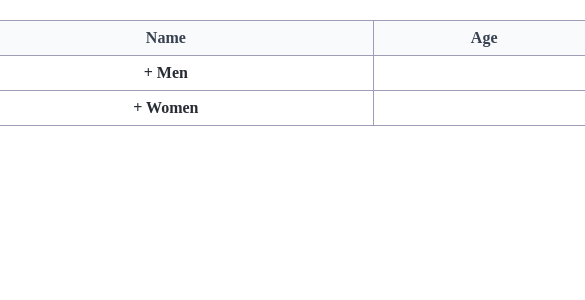
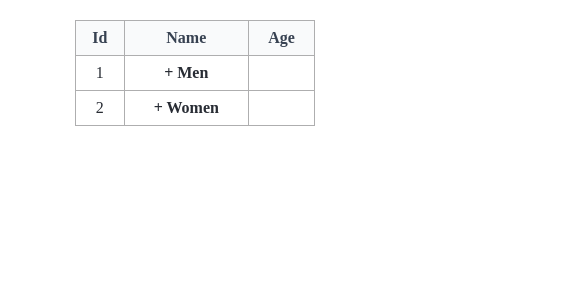
Before and after one commit to vikeyvignes/TreeTable.github.io, a React (Create React App) app: page / in a window 390 px wide. Shown: the top 300 px of the page, 585 px wide, since content can reach past the window. Built offline with nearby package versions, Linux system fonts and the light colour scheme.

Commit message:
treetable

```diff
--- a/src/Table.js
+++ b/src/Table.js
@@ -63,7 +63,7 @@
                                 <tr>
                                         <td className="userId">{value.id}</td>
                                         <td className="genderName">{value.name}</td>
-                                        <td>{value.age}</td>
+                                        <td className="userage">{value.age}</td>
                                 </tr>
                             ))}
                             <tr>
@@ -75,7 +75,7 @@
                                 <tr>
                                         <td className="userId">{value.id}</td>
                                         <td className="genderName">{value.name}</td>
-                                        <td>{value.age}</td>
+                                        <td className="userage">{value.age}</td>
                                 </tr>
                             ))}
                             <tr>
@@ -87,7 +87,7 @@
                                 <tr>
                                         <td className="userId">{value.id}</td>
                                         <td className="genderName">{value.name}</td>
-                                        <td>{value.age}</td>
+                                        <td className="userage">{value.age}</td>
                                 </tr>
                             ))}
                             </>
@@ -103,7 +103,7 @@
                                 <tr>
                                         <td className="userId">{value.id}</td>
                                         <td className="genderName">{value.name}</td>
-                                        <td>{value.age}</td>
+                                        <td className="userage">{value.age}</td>
                                 </tr>
                             ))}
                             <tr>
@@ -115,7 +115,7 @@
                                 <tr>
                                         <td className="userId">{value.id}</td>
                                         <td className="genderName">{value.name}</td>
-                                        <td>{value.age}</td>
+                                        <td className="userage">{value.age}</td>
                                 </tr>
                             ))}
                             <tr>
@@ -127,7 +127,7 @@
                                 <tr>
                                         <td className="userId">{value.id}</td>
                                         <td className="genderName">{value.name}</td>
-                                        <td>{value.age}</td>
+                                        <td className="userage">{value.age}</td>
                                 </tr>
                             ))}
                             </>
--- a/src/table.css
+++ b/src/table.css
@@ -3,19 +3,22 @@
     display: flex;
     justify-content: center;
     align-items: center;
+    border-radius: 15px;
   }
 
   table {
     border-collapse: collapse;
     width: 100%;
+    border-radius: 15px;
   }
   .table-main{
     width: 50rem;
+    border-radius: 15px;
   }
-  .userId {
+  /* .userId {
     display: flex;
     justify-content: center;
-  }
+  } */
 
   .genderCategory {
     padding-left: 30px;
@@ -27,7 +30,7 @@
   }
 
   th, td {
-    border: 1px solid #a09cb7;
+    border: 1px solid #aeaeaf;
     padding: 8px;
     text-align: center;
   }
@@ -46,16 +49,8 @@
   .genderCategory {
     margin-left: 2rem;
    }
-   /* @media screen and (max-width: 576px) {
-      .tablehead{
-        width: 20%;
-      }
-      .table-main{
-        width: 30rem;
-      }
-  } */
-  @media screen and (max-width: 300px) {
-    .table-main{
-      width: 15rem;
+  @media screen and (min-width: 300px) and (max-width: 576px) {
+    .table-main {
+        width: 15rem;
     }
 }
```
